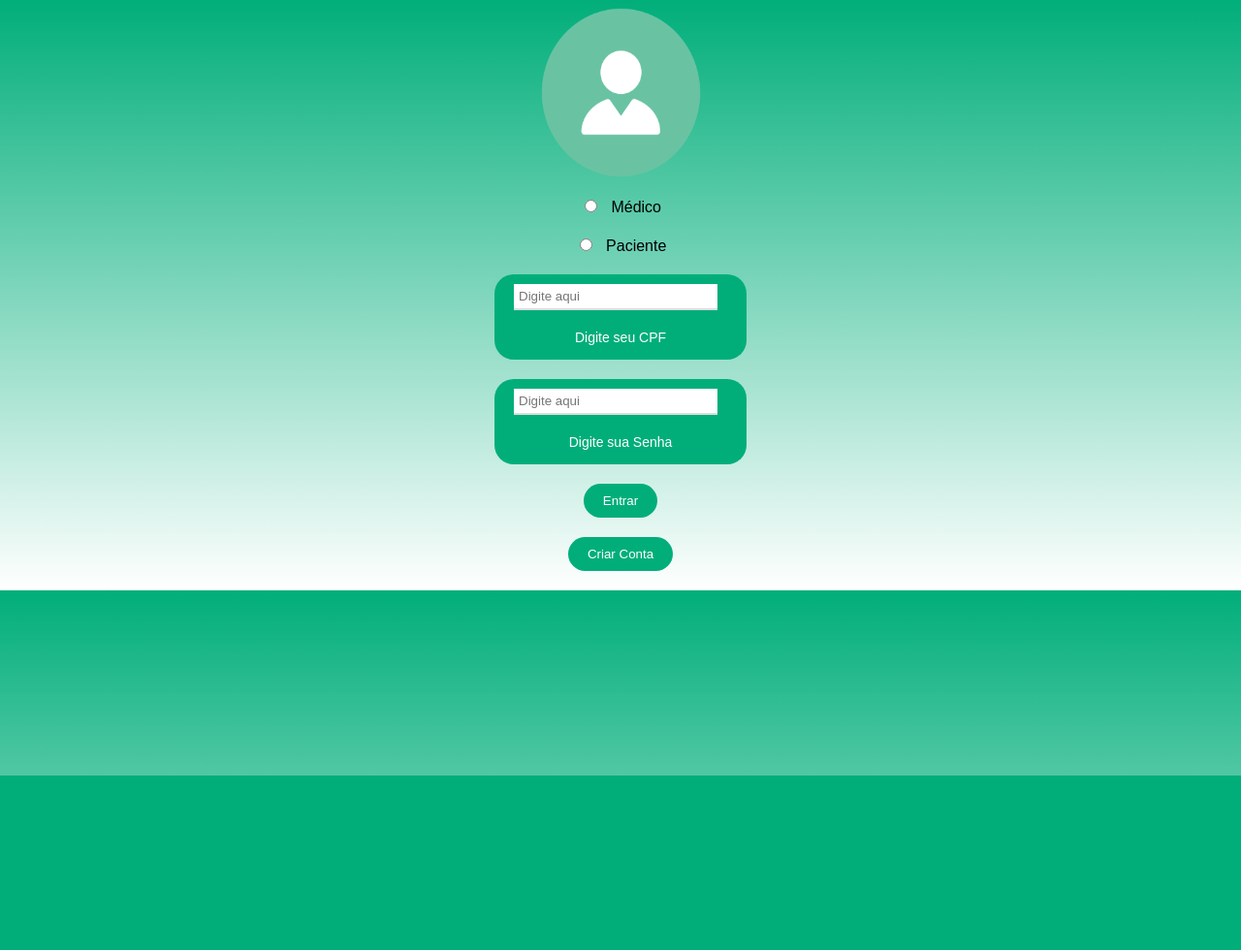
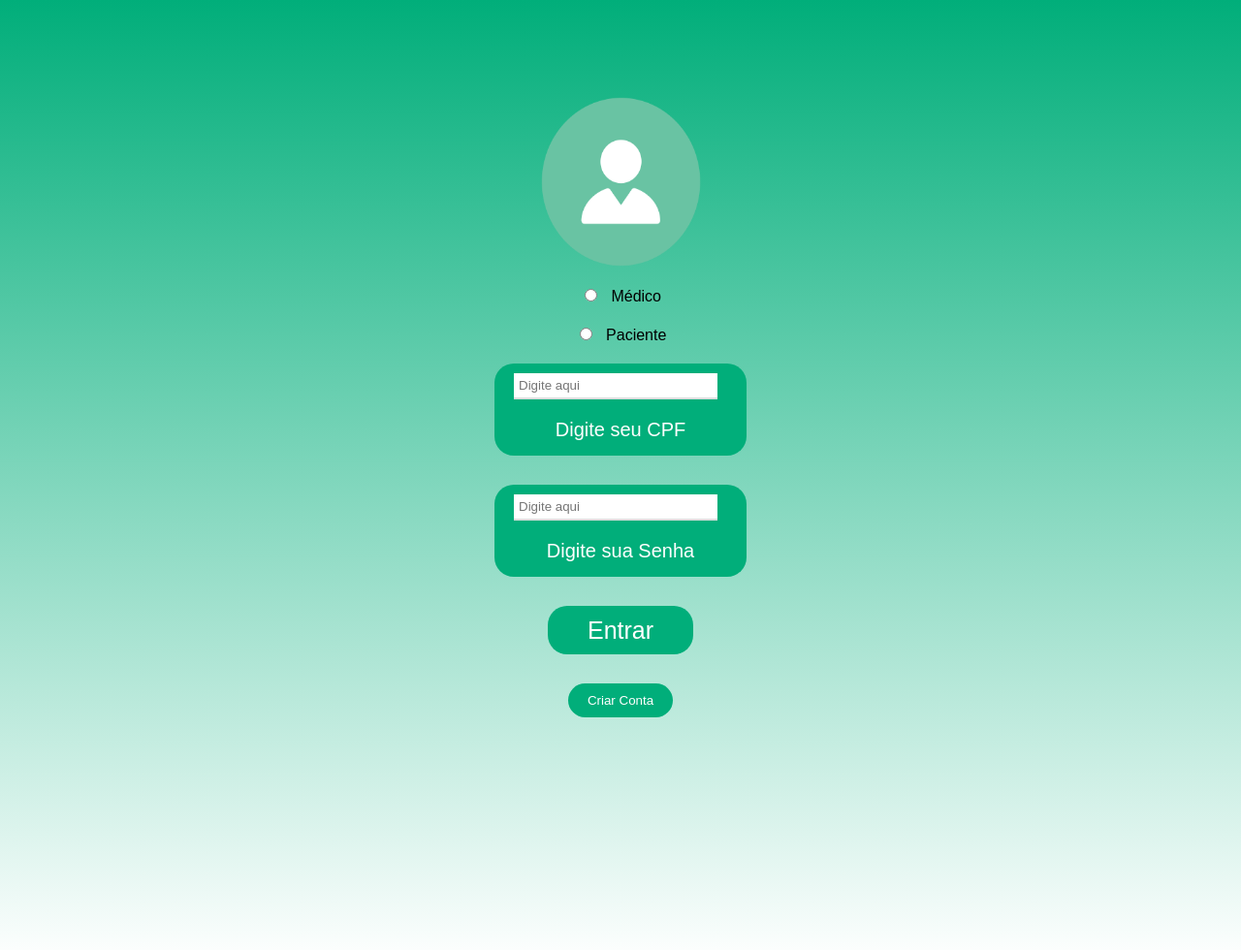
Before and after one commit to pedrolong/Projeto-site-, a PHP site: the page made by Tela de Login.html in a window 1280 px wide. Shown: the top 980 px of the page at 97% size. Before the commit the page ends 800 px from the top, so only its background shows below. Run offline with PHP 8.4, Linux system fonts and the light colour scheme.

Commit message:
mais atualizações

```diff
--- a/styleDi.css
+++ b/styleDi.css
@@ -9,6 +9,7 @@ body {
 .icone2 {
   display: block;
   margin: 0 auto;
+  margin-top: 100px;
 }
 
 /* Posiciona os rótulos e os botões */
@@ -26,11 +27,12 @@ label, .cpf-email2, .senha, .entrar, .criar_conta {
   color: #fff;
   padding: 10px 20px;
   transition: all 0.3s ease;
+  margin-bottom: 30px;
 }
 
 /* Quando o mouse estiver sobre os botões */
 .cpf-email2:hover, .senha:hover, .entrar:hover, .criar_conta:hover {
-  background-color: #01AE7A;
+  background-color: #028a61;
 }
 
 /* Define o estilo do campo CPF */
@@ -56,6 +58,7 @@ label, .cpf-email2, .senha, .entrar, .criar_conta {
   display: block;
   margin-bottom: 5px;
   font-size: 14px;
+  font-size: 20px;
 }
 
 /* Define o estilo dos botões de rádio */
@@ -67,3 +70,20 @@ input[type="radio"] {
 input[type="radio"]:checked+label {
   font-weight: bold;
 }
+
+.entrar {
+  background-color:#01AE7A ;
+  border: none;
+  border-radius: 20px;
+  color: #fff;
+  padding: 10px 20px;
+  transition: all 0.3s ease;
+  margin-bottom: 30px;
+  height:50px ;
+  width:150px ;
+  font-size: 25px;
+}
+
+.criar_conta {
+  margin-bottom: 254px;
+}
```
